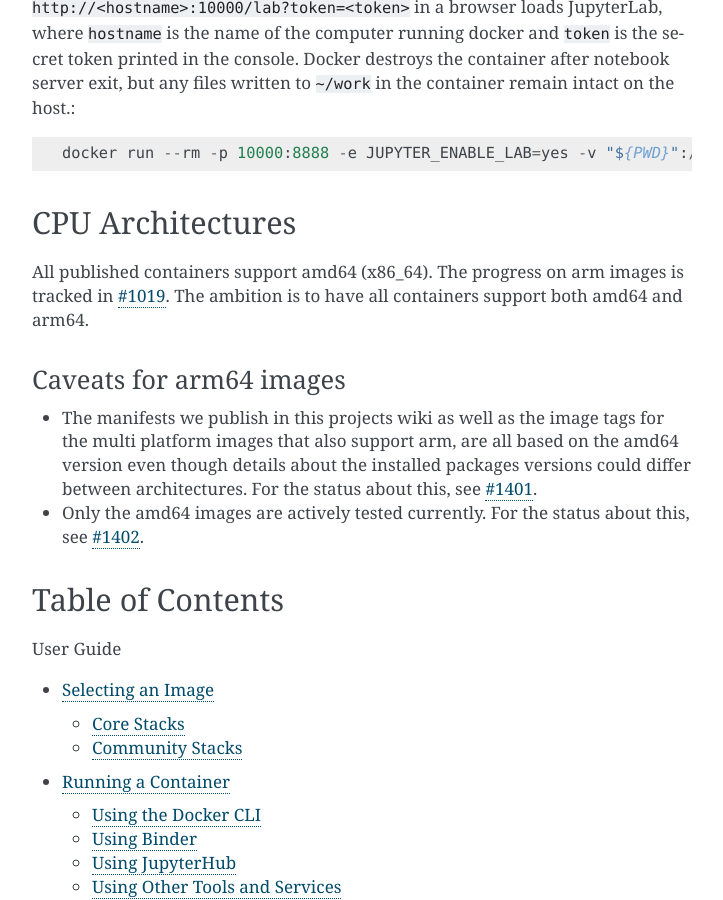
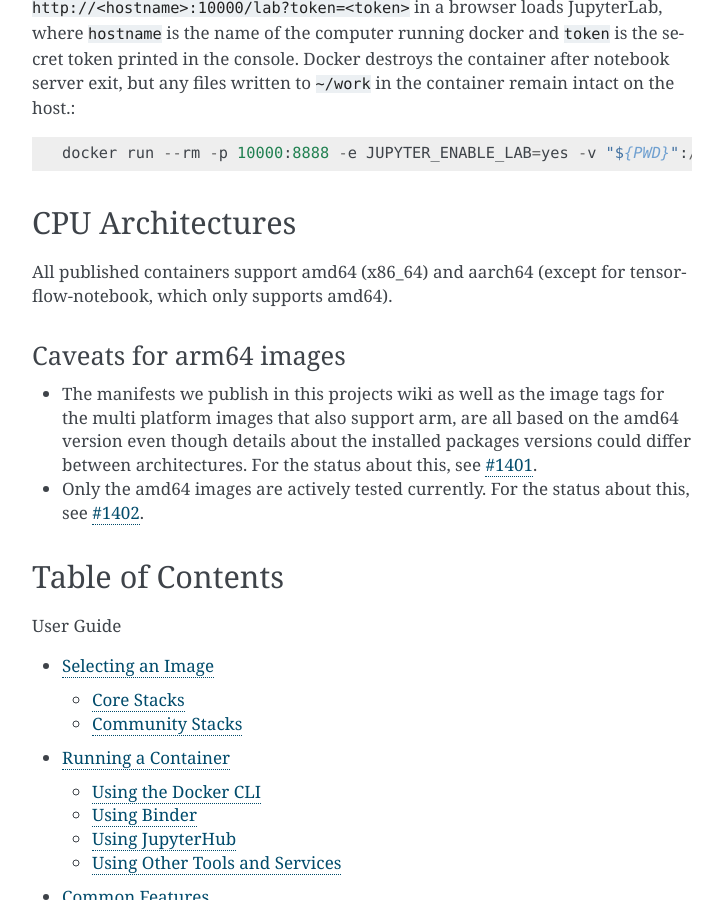
Before and after one commit to jupyter/docker-stacks, a Sphinx documentation site: the page built from docs/index.rst, in a window 1280 px wide and 900 px high, scrolled down 1216 px. Shown: the whole window, without its empty margins (388-1111 px from the left). Built offline with Sphinx 7.4.7, drawn with Linux system fonts in a browser that asks for light colours.

Commit message:
Update docs

```diff
--- a/docs/index.rst
+++ b/docs/index.rst
@@ -47,9 +47,7 @@
 CPU Architectures
 -----------------
 
-All published containers support amd64 (x86_64).
-The progress on arm images is tracked in `#1019 <https://github.com/jupyter/docker-stacks/issues/1019>`_.
-The ambition is to have all containers support both amd64 and arm64.
+All published containers support amd64 (x86_64) and aarch64 (except for tensorflow-notebook, which only supports amd64).
 
 Caveats for arm64 images
 ^^^^^^^^^^^^^^^^^^^^^^^^
```
Also changed, not shown: README.md (+1 -3 lines).
